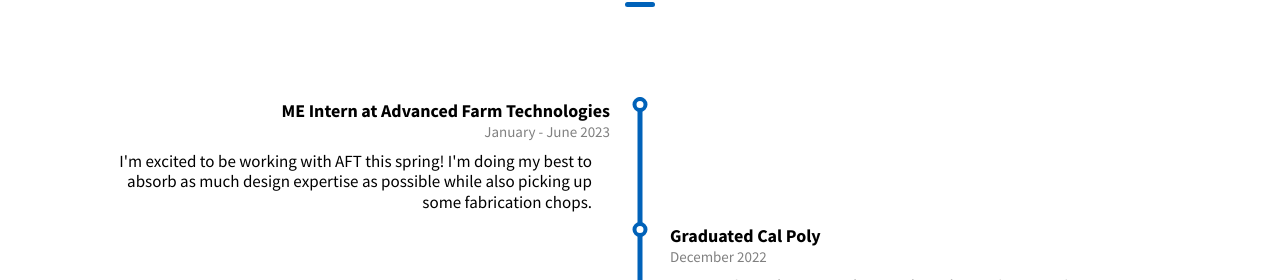
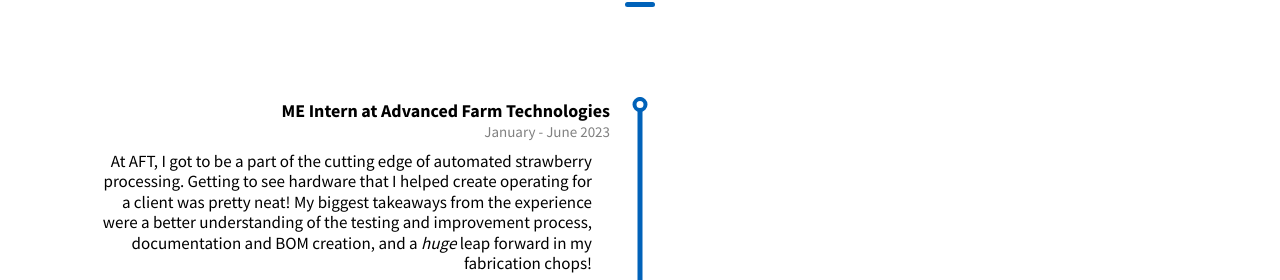
Before and after one commit to caleb-sav/portfolio-website, a website: page about.html in a window 1280 px wide. Shown: the part 666-946 px from the top of the page. Drawn offline with Linux system fonts and the light colour scheme.

Commit message:
Revised description of AFT

```diff
--- a/about.html
+++ b/about.html
@@ -118,7 +118,7 @@
             <div class="content">
               <h2 class="event-title">ME Intern at Advanced Farm Technologies</h2>
               <p class="event-date">January - June 2023</p>
-              <p class="event-description">I'm excited to be working with AFT this spring! I'm doing my best to absorb as much design expertise as possible while also picking up some fabrication chops.</p>
+              <p class="event-description">At AFT, I got to be a part of the cutting edge of automated strawberry processing. Getting to see hardware that I helped create operating for a client was pretty neat! My biggest takeaways from the experience were a better understanding of the testing and improvement process, documentation and BOM creation, and a <i>huge</i> leap forward in my fabrication chops!</p>
             </div>
           </div>
 
```
